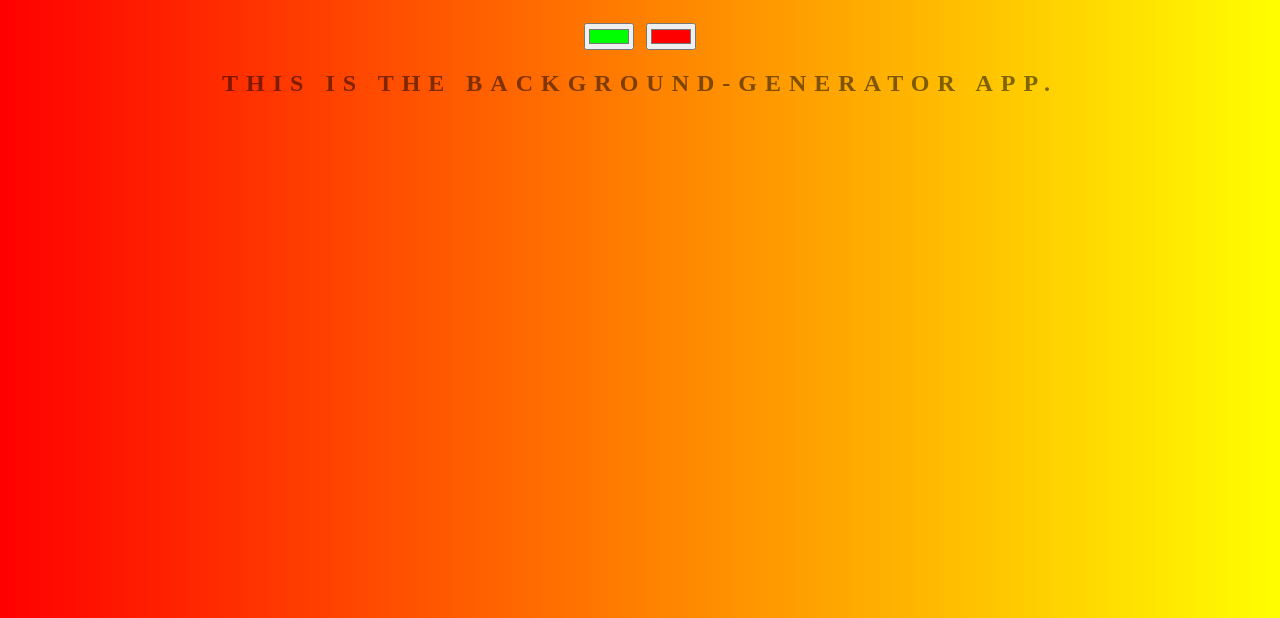
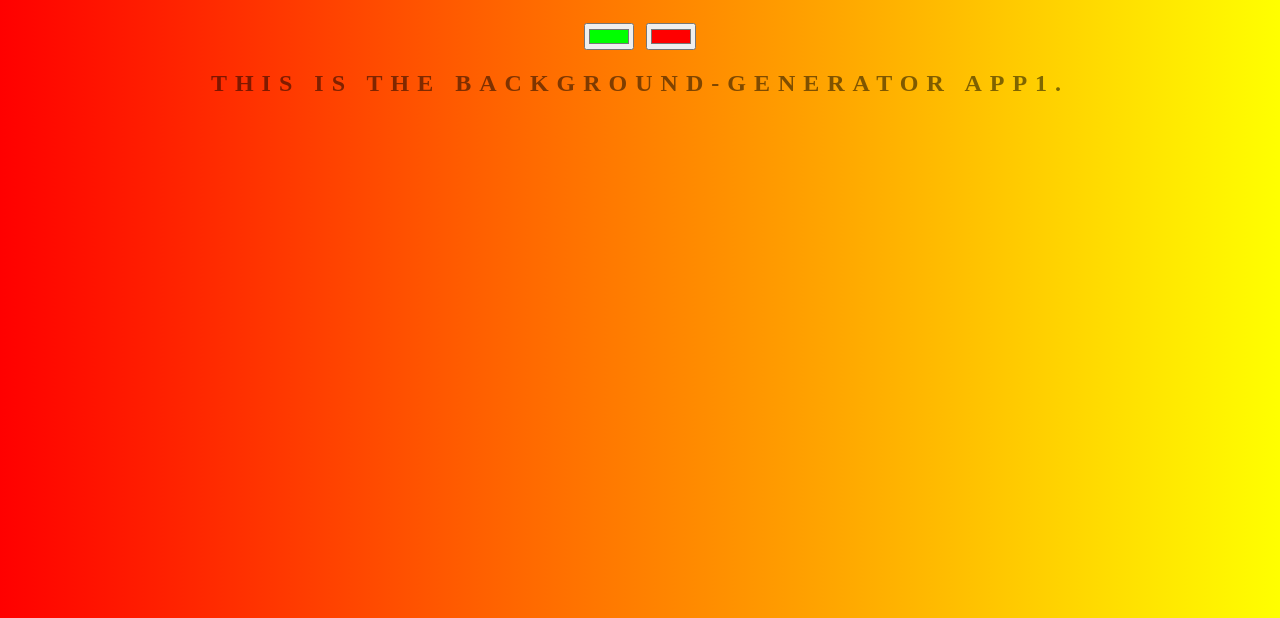
Before and after one commit to Faisal3286/background-generator, a plain HTML site: page index.html in a window 1280 px wide. Shown: the part 182-800 px from the top of the page. Drawn offline with Linux system fonts and the light colour scheme.

Commit message:
update index.html

```diff
--- a/index.html
+++ b/index.html
@@ -8,7 +8,7 @@
    <h1>Background generator!</h1>
    <input  class="color1" type="color" name="color1" value="#00ff00">
    <input  class="color2" type="color" name="color2" value="#ff0000">
-   <h2>This is the background-generator App. </h2>
+   <h2>This is the background-generator App1. </h2>
 
    <h3></h3>
    <script type="text/javascript" src="script.js"></script>
```
